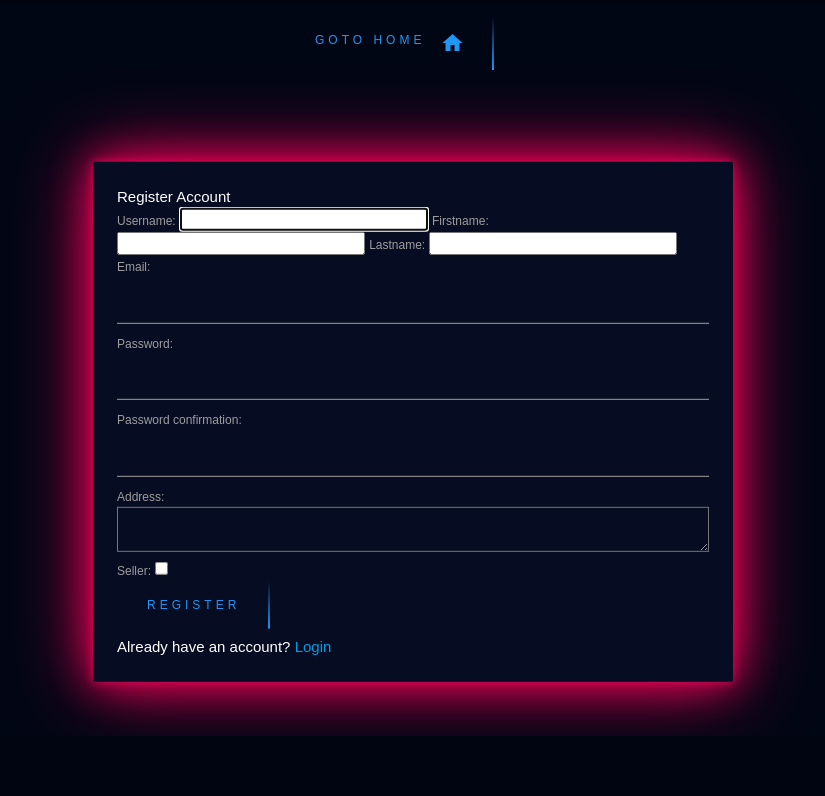
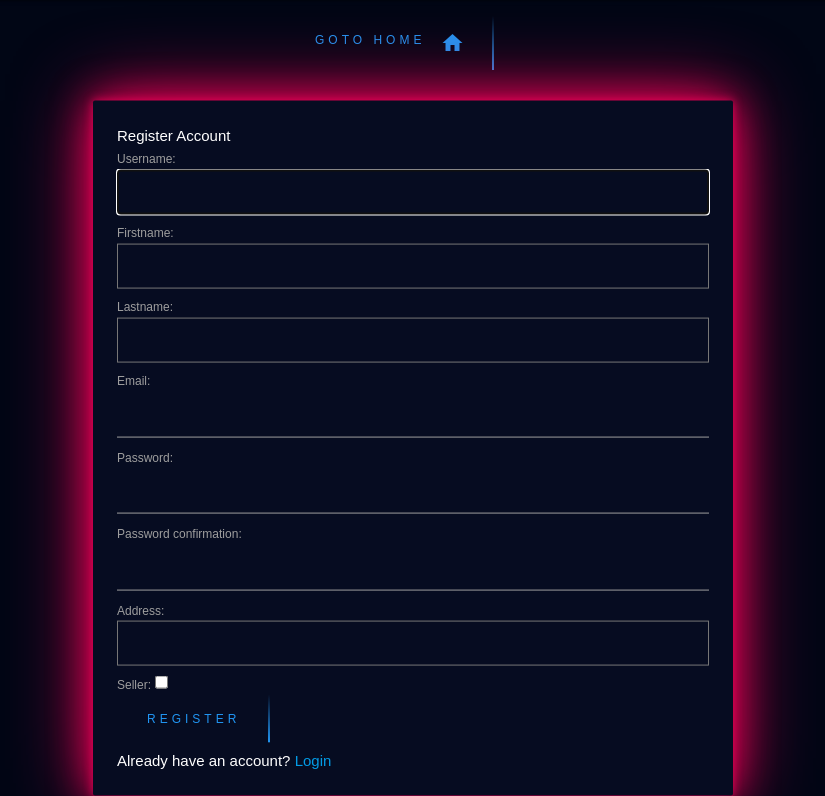
Before and after one commit to DineshK-1/gamer-zoned, a Django app: page /Register in a window 1280 px wide. Shown: the part 64-860 px from the top of the page, without its empty margins (227-1052 px from the left). Before the commit the page ends 800 px from the top, so only its background shows below. Run offline with Django 3.2, Linux system fonts and the light colour scheme.

Commit message:
Fixed Register Page

```diff
--- a/ShoppinSIte/Templates/Register.html
+++ b/ShoppinSIte/Templates/Register.html
@@ -37,6 +37,11 @@
     <span></span>
     <span></span>
     <i class="material-icons right">home</i>Goto Home</a>
+<style>
+    textarea {
+   resize: none;
+}
+</style>
 <div class="card-panel">
     <div class="card-content">
         <span class="card-title">Register Account</span>
@@ -44,15 +49,15 @@
             {%csrf_token%}
 
             <label for="id_username">Username:</label>
-            <input  name="username" maxlength="150" autofocus style="color:white;" type="a" required id="id_username">
+            <textarea rows="1" name="username" maxlength="150" autofocus style="color:white;" type="a" required id="id_username"></textarea>
 
 
             <label for="id_FirstName">Firstname:</label>
-            <input  name="FirstName" maxlength="100" style="color:white;" type="a" required id="id_FirstName">
+            <textarea rows="1" name="FirstName" maxlength="100" style="color:white;" type="a" required id="id_FirstName"></textarea>
 
 
             <label for="id_LastName">Lastname:</label>
-            <input  name="LastName" maxlength="100" style="color:white;" type="a" required id="id_LastName">
+            <textarea  rows="1"name="LastName" maxlength="100" style="color:white;" type="a" required id="id_LastName"></textarea>
 
 
             <label for="id_email">Email:</label>
@@ -68,7 +73,7 @@
 
 
             <label for="id_Address">Address:</label>
-            <textarea name="Address" cols="40" rows="10" maxlength="100" style="color:white;" required id="id_Address">
+            <textarea name="Address" cols="40" rows="20" maxlength="100" style="color:white;" required id="id_Address">
 </textarea>
 
 
```
